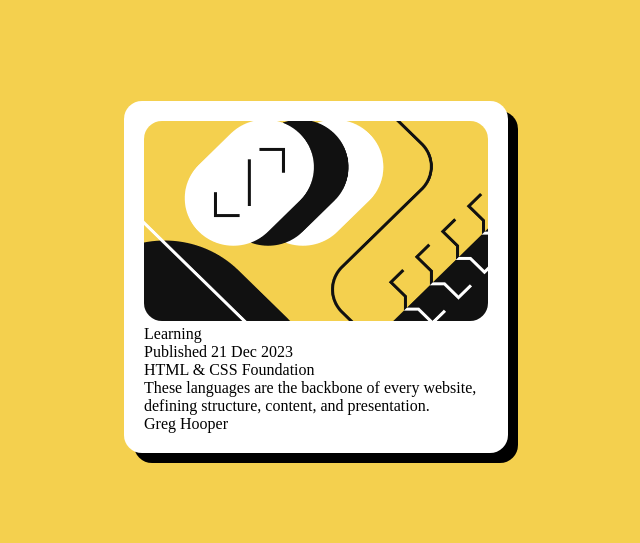
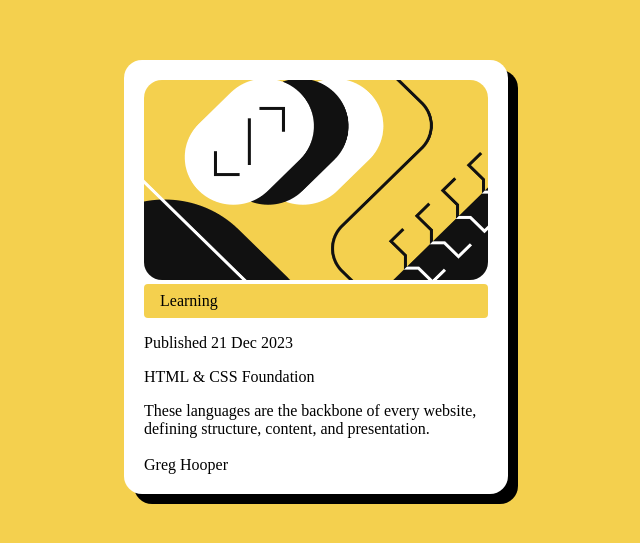
Before and after one commit to NaifIT11/basic-blog-card-challenge, a Next.js app: page / in a window 1280 px wide. Shown: the part 123-666 px from the top of the page, without its empty margins (324-964 px from the left). Built offline with nearby package versions, Linux system fonts and the light colour scheme.

Commit message:
adding style to content and badge

```diff
--- a/src/app/globals.css
+++ b/src/app/globals.css
@@ -47,3 +47,20 @@ img{
     border-radius: 1.125rem;
   }
 }
+
+.card__content{
+  display: flex;
+  flex-direction: column;
+  gap: 1.125rem;
+  .card__content__up{
+    display: flex;
+    flex-direction: column;
+    gap: 1rem;
+    .card__content__up__badge{
+      padding-inline: 1rem;
+      padding-block: 0.5rem;
+      border-radius: 0.25rem;
+      background-color: var(--clr-yellow);
+    }
+  }
+}
```
Also changed, not shown: src/app/components/Blog.tsx (+4 -3 lines), src/app/assets/image.png, src/app/assets/main.png (deleted).
